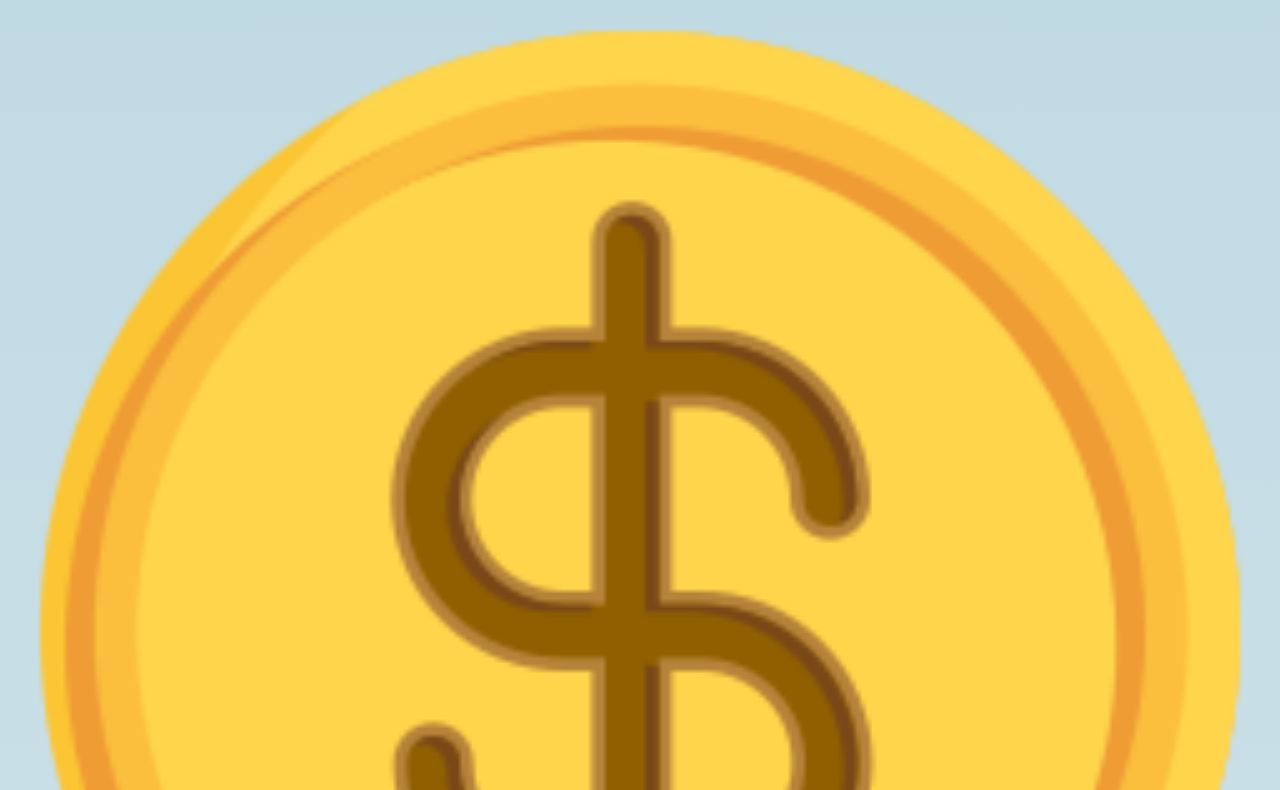
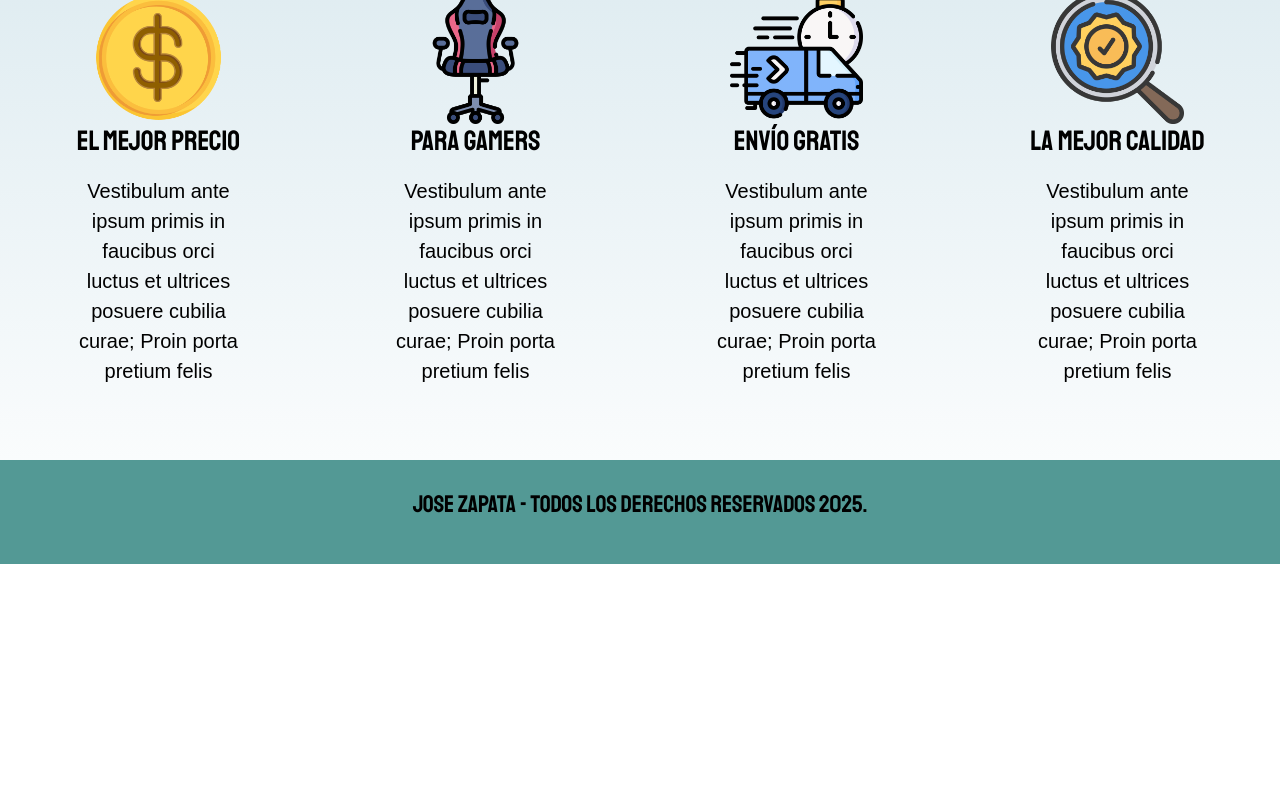
Before and after one commit to Zero0610/ZeroStore-Coderhouse, a plain HTML site: page pages/nosotros.html in a window 1280 px wide. Shown: the part 733-1523 px from the top of the page. After the commit the page ends 1297 px from the top, so only its background shows below. Drawn offline with nearby package versions, Linux system fonts and the light colour scheme; files that its build step writes are made by us from their sources.

Commit message:
Terminando boostrap

```diff
--- a/css/style.css
+++ b/css/style.css
@@ -343,3 +343,10 @@ nav {
     font-size: .6rem;
     border: none;
 }
+
+.bloque__imagen{
+    width: 70%;
+}
+.bloque{
+    text-align: center;
+}
--- a/pages/nosotros.html
+++ b/pages/nosotros.html
@@ -70,36 +70,42 @@
     <section class="contenedor comprar">
         <h2 class="comprar__titulo">¿Porqué Comprar con nosotros?</h2>
 
-        <div class="bloques">
-            <div class="bloque">
+        <div class="container-fluid">
+            <div class="row justify-content-around">
+                <div class="bloque col-md-2 mb-3  col-12 ">
                     <img class="bloque__imagen" src="/img/dolar.png" alt="porque comprar">
                     <h3 class="bloque__titulo">El Mejor Precio</h3>
-                <p>Vestibulum ante ipsum primis in faucibus orci luctus et ultrices posuere cubilia curae; Proin porta
+                    <p>Vestibulum ante ipsum primis in faucibus orci luctus et ultrices posuere cubilia curae; Proin
+                        porta
                         pretium felis</p>
                 </div>
                 <!--.bloque-->
 
-            <div class="bloque">
+                <div class="bloque col-md-2 mb-3 me-1 col-12 ">
                     <img class="bloque__imagen" src="/img/sillagamer.png" alt="porque comprar">
                     <h3 class="bloque__titulo">Para Gamers</h3>
-                <p>Vestibulum ante ipsum primis in faucibus orci luctus et ultrices posuere cubilia curae; Proin porta
+                    <p>Vestibulum ante ipsum primis in faucibus orci luctus et ultrices posuere cubilia curae; Proin
+                        porta
                         pretium felis</p>
                 </div>
                 <!--.bloque-->
 
-            <div class="bloque">
+                <div class="bloque col-md-2 mb-3 me-1 col-12 ">
                     <img class="bloque__imagen" src="/img/icono_3.png" alt="porque comprar">
                     <h3 class="bloque__titulo">Envío Gratis</h3>
-                <p>Vestibulum ante ipsum primis in faucibus orci luctus et ultrices posuere cubilia curae; Proin porta
+                    <p>Vestibulum ante ipsum primis in faucibus orci luctus et ultrices posuere cubilia curae; Proin
+                        porta
                         pretium felis</p>
                 </div>
                 <!--.bloque-->
 
-            <div class="bloque">
+                <div class="bloque col-md-2 mb-3 me-1 col-12 ">
                     <img class="bloque__imagen" src="/img/icono_4.png" alt="porque comprar">
                     <h3 class="bloque__titulo">La Mejor Calidad</h3>
-                <p>Vestibulum ante ipsum primis in faucibus orci luctus et ultrices posuere cubilia curae; Proin porta
+                    <p>Vestibulum ante ipsum primis in faucibus orci luctus et ultrices posuere cubilia curae; Proin
+                        porta
                         pretium felis</p>
+                </div>
             </div>
             <!--.bloque-->
         </div>
```
Lines whose indentation alone changed are shown as unchanged.
